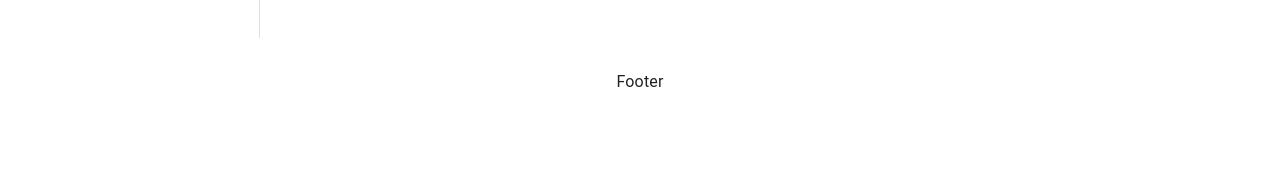
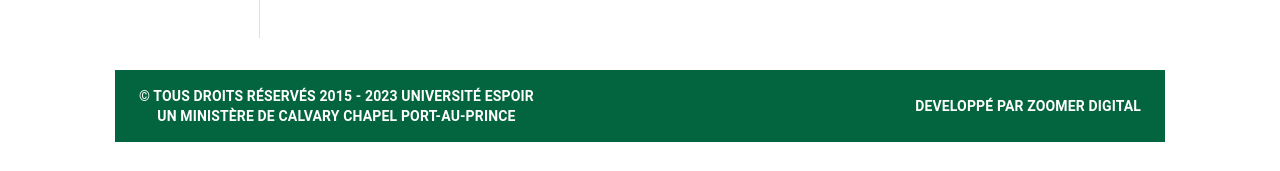
Before and after one commit to GLYJER-HUB/Admin_PE, a React (Vite) app: page / in a window 1280 px wide. Shown: the part 762-933 px from the top of the page. Before the commit the page ends 888 px from the top, so only its background shows below. Built offline with nearby package versions, Linux system fonts and the light colour scheme.

Commit message:
creating footer

```diff
--- a/src/components/Footer.jsx
+++ b/src/components/Footer.jsx
@@ -1,8 +1,32 @@
 import React from 'react'
+import { Container, Grid, Typography } from '@mui/material';
+import { colors } from '../utilities/colors';
+
 
 const Footer = () => {
   return (
-    <div>Footer</div>
+    <Container component="footer"
+      sx={{
+      bgcolor: colors.green,
+      py: 2
+      }}>
+
+      <Grid container justifyContent="space-between" alignItems="center">
+        <Grid item>
+          <Typography variant="body2" color={colors.white} fontWeight="bold">
+            &copy; TOUS DROITS RÉSERVÉS 2015 - 2023 UNIVERSITÉ ESPOIR
+          </Typography>
+          <Typography variant="body2" color={colors.white} fontWeight="bold">
+          UN MINISTÈRE DE CALVARY CHAPEL PORT-AU-PRINCE
+          </Typography>
+        </Grid>
+        <Grid item>
+          <Typography variant="body2" color={colors.white} fontWeight="bold">
+            DEVELOPPÉ PAR  ZOOMER DIGITAL
+          </Typography>
+        </Grid>
+      </Grid>
+    </Container>
   )
 }
 
--- a/src/utilities/colors.js
+++ b/src/utilities/colors.js
@@ -3,4 +3,6 @@
     primary : "#05653F",
     secondary: "#BE7B2E",
     third: "#6D6C6C",
+    green: "#03653F",
+    white: "#FFFFFF"
 };
```
